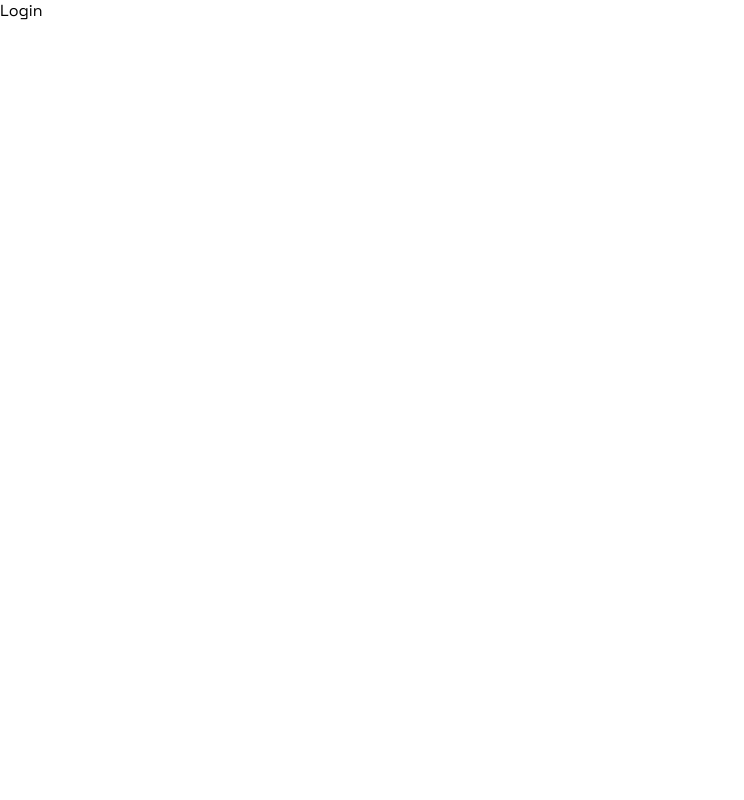
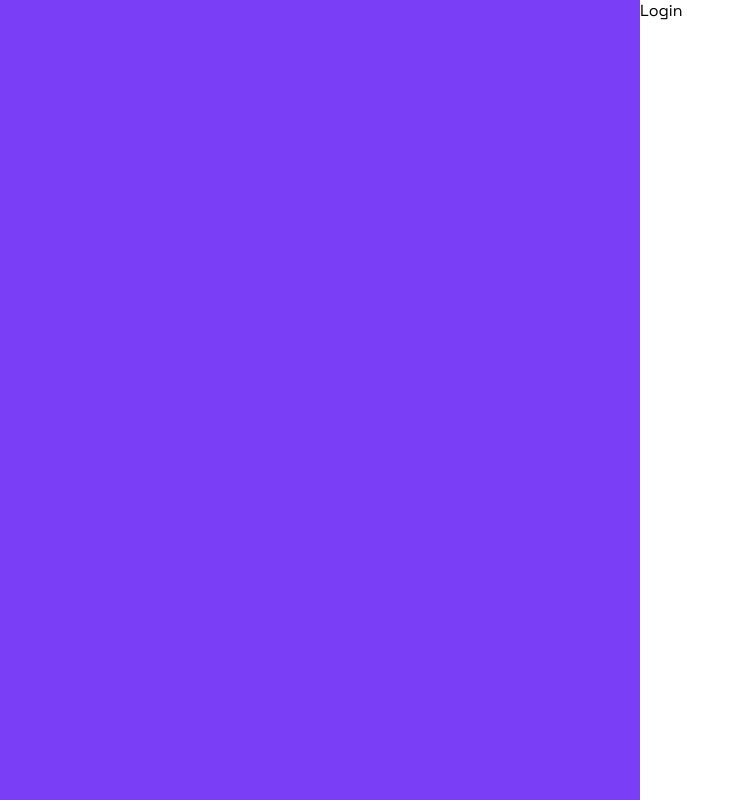
Before and after one commit to radicalx-apprenticeship/Front-End, a React (Create React App) app: page / in a window 1280 px wide. Shown: the whole page, without its empty margins (0-744 px from the left). Built offline with nearby package versions, Linux system fonts and the light colour scheme.

Commit message:
2 Column Login Page Setup Completed

```diff
--- a/src/App.js
+++ b/src/App.js
@@ -1,3 +1,4 @@
+import "./styles/global.css";
 import Login from "./pages/Login";
 
 function App() {
--- a/src/pages/Login.js
+++ b/src/pages/Login.js
@@ -1,11 +1,20 @@
 // Add all Login components here in this file
 import React from "react";
 // CSS Imports
-import "../styles/global.css";
 import "../styles/login.css";
 
 const Login = () => {
-  return <div>Login</div>;
+  return(
+    <div className="main-container">
+      <div className="left-container">
+      {/* Purple left container */}
+      </div>
+      <div className="right-container">
+      {/* Login Form/Right Container/Component goes here*/}
+      Login
+      </div>
+    </div>
+  );
 };
 
 export default Login;
--- a/src/styles/login.css
+++ b/src/styles/login.css
@@ -1 +1,15 @@
 /* Styling for Login Page goes here */
+
+/* Main Container enclosing the form + purple containers */
+.main-container{
+    display: grid;
+    grid-template-columns: 50% 50%;
+    height: 100vh;
+}
+
+/* Purple container */
+.left-container{
+    background-color: var(--color-purple);
+}
+
+/* TODO: Display only Login Form Container for smaller devices, HINT: responsive media query */
```
